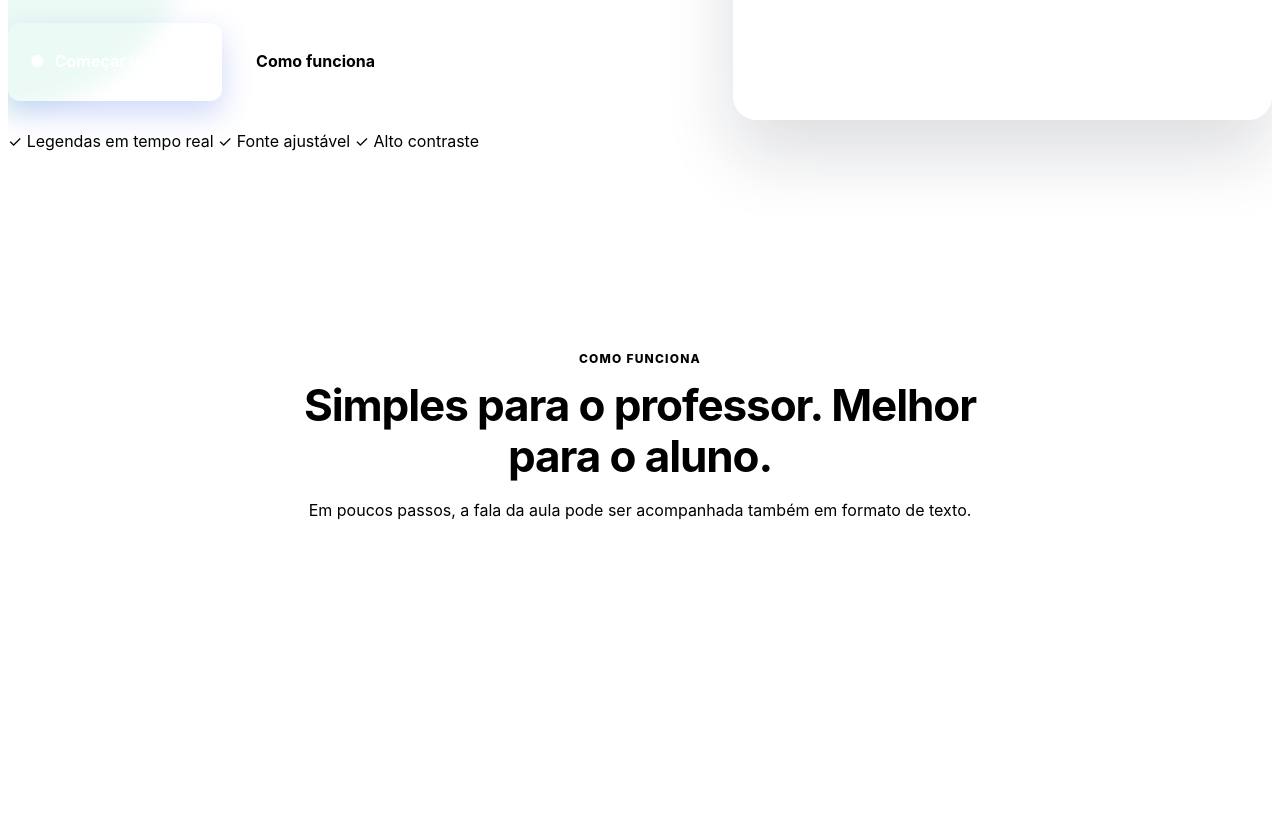
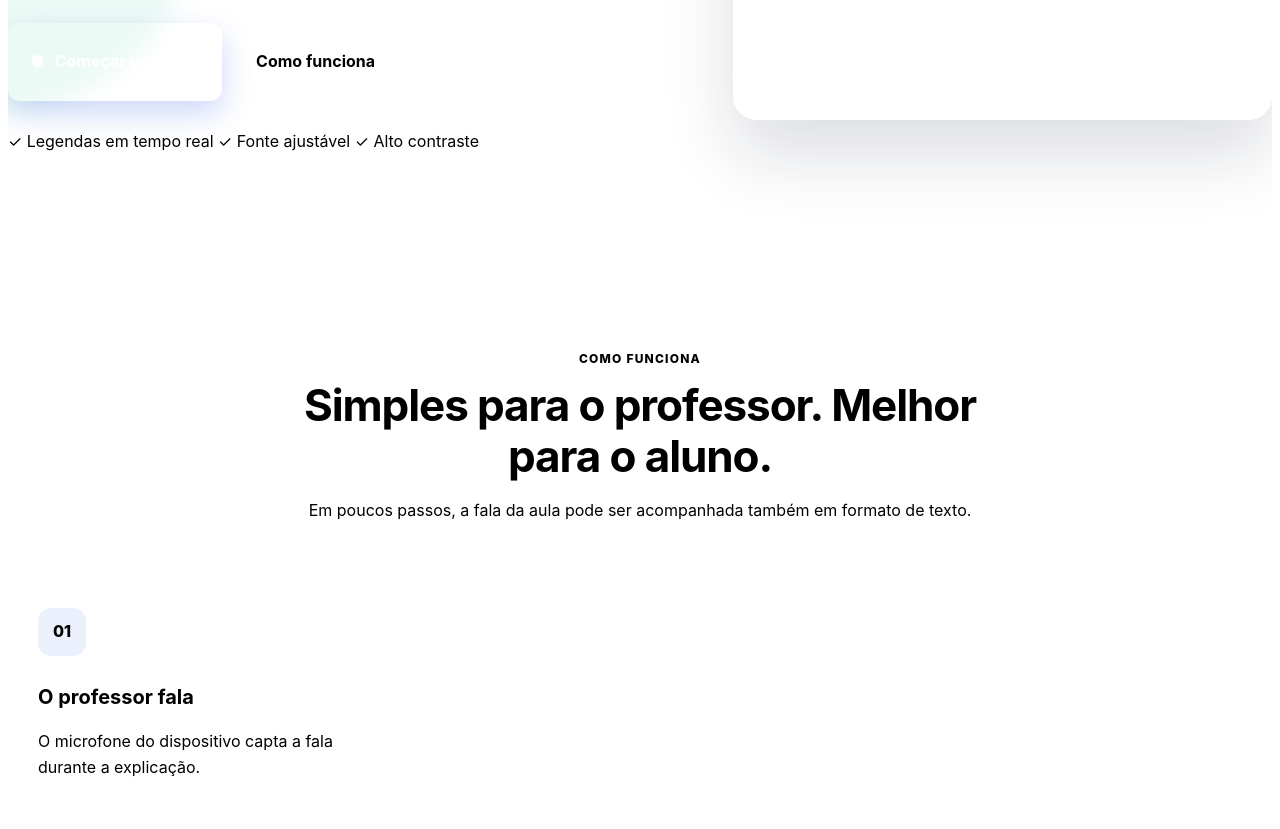
Before and after one commit to khsd098/Projeto-integrador, a website: page public/code.html in a window 1280 px wide. Shown: the part 543-1372 px from the top of the page. Before the commit the page ends 1229 px from the top, so only its background shows below. Drawn offline with Linux system fonts and the light colour scheme.

Commit message:
Classe passo criada, para melhorar o entendimento do projeto

```diff
--- a/public/code.html
+++ b/public/code.html
@@ -105,6 +105,12 @@
                 <h2>Simples para o professor. Melhor para o aluno.</h2>
                 <p>Em poucos passos, a fala da aula pode ser acompanhada também em formato de texto.</p>
             </div>
+            <div class="passos">
+                <article class="passo">
+                    <div class="numero-passo">01</div>
+                    <h3>O professor fala</h3>
+                    <p>O microfone do dispositivo capta a fala durante a explicação.</p>
+
      </section>
      </section>
 </body>
--- a/public/style.css
+++ b/public/style.css
@@ -408,3 +408,42 @@ a:focus-visible {
     color: var(--cor-texto-secundario);
     font-size: 16px;
 }
+.passos {
+    display: grid;
+    grid-template-columns:repeat(3, 1fr);
+    gap: 20px;
+}
+
+.passo {
+    padding: 30px;
+    background: var(--cor-superficie-secundaria);
+    border: 1px solid var(--cor-borda);
+    border-radius: 18px;
+    transition:transform 0.25s,box-shadow 0.25s;
+}
+
+.passo:hover {
+    transform: translateY(-5px);
+    box-shadow: var(--sombra);
+}
+
+.numero-passo {
+    width: 48px;
+    height: 48px;
+    display: grid;
+    place-items: center;
+    margin-bottom: 25px;
+    border-radius: 13px;
+    background: rgba(49, 94, 232, 0.09);
+    color: var(--cor-primaria);
+    font-weight: 800;
+}
+
+.passo h3 {
+    margin-bottom: 10px;
+    font-size: 20px;
+}
+
+.passo p {
+    color: var(--cor-texto-secundario);
+}
```
